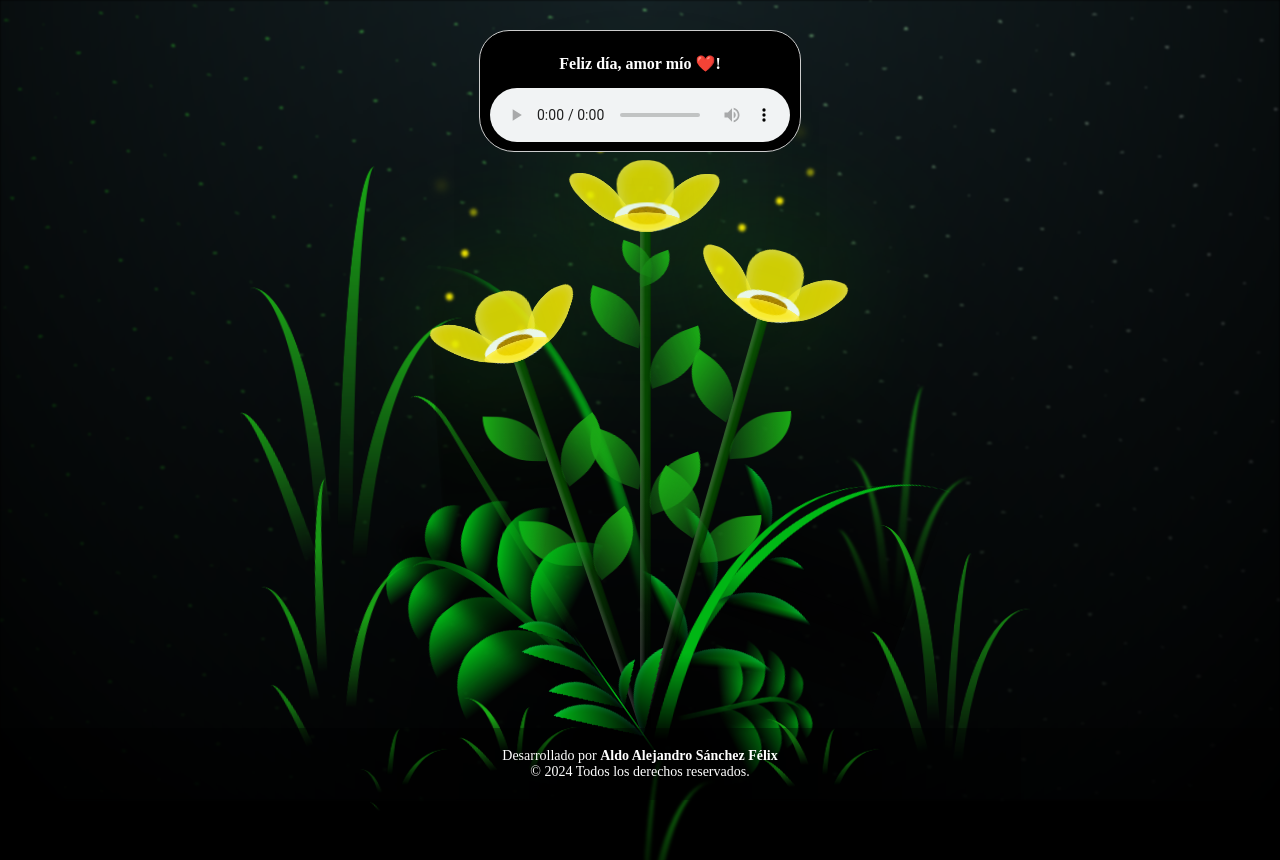
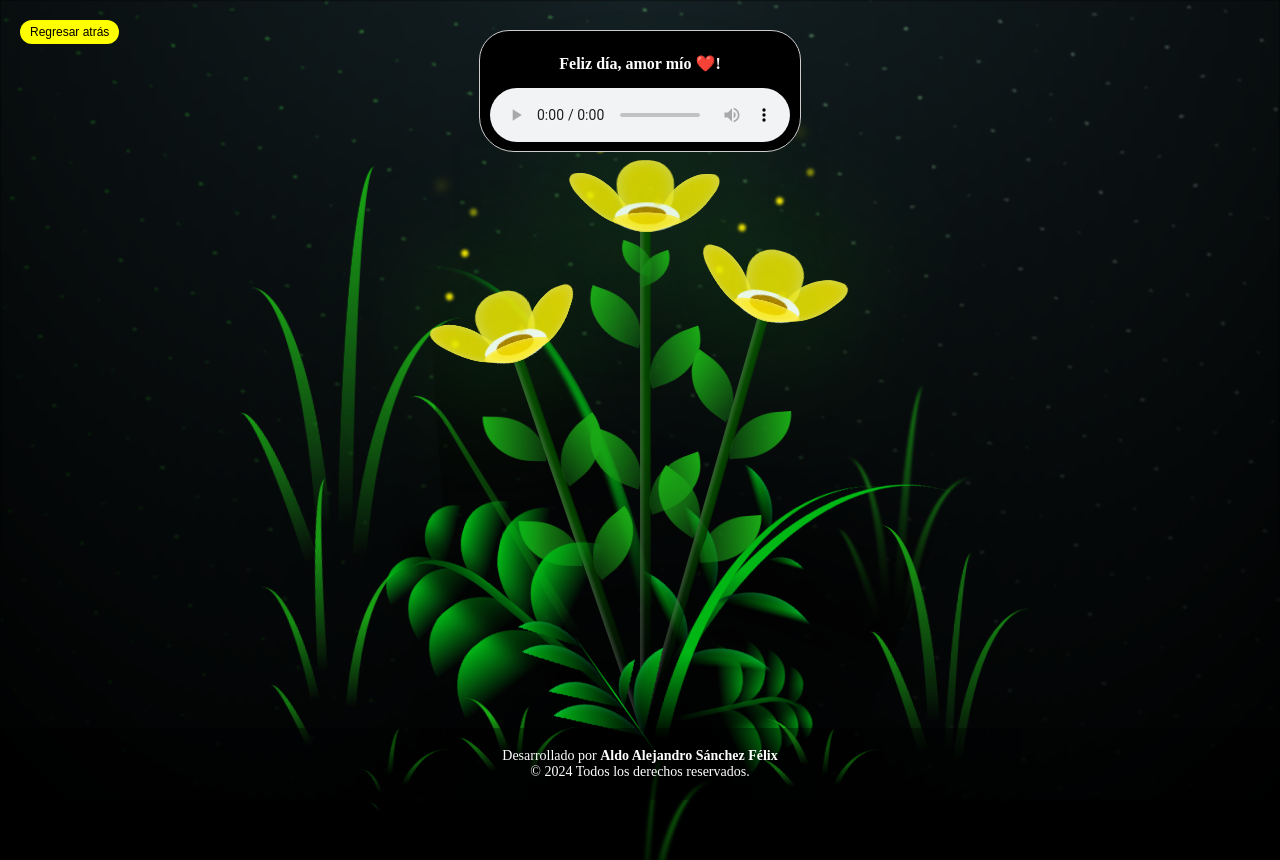
Before and after one commit to afelix97/JZJM, a plain HTML site: page Sorpresa/iloveyou/index.html in a window 1280 px wide. Shown: the top 860 px of the page. Drawn offline with Linux system fonts and the light colour scheme.

Commit message:
se agrega boton volver atras

```diff
--- a/Sorpresa/css/main.css
+++ b/Sorpresa/css/main.css
@@ -1607,3 +1607,22 @@ footer {
   font-weight: bold;
   color: #ffffff;
 }
+
+/* Estilo para el botón */
+.back-button {
+  position: fixed; /* Fija el botón en la posición */
+  top: 20px; /* Distancia desde la parte superior */
+  left: 20px; /* Distancia desde la izquierda */
+  z-index: 1000; /* Asegura que el botón esté por encima de otros elementos */
+  background-color: yellow; /* Fondo amarillo */
+  border: none; /* Sin bordes */
+  padding: 5px 10px; /* Ajusta el relleno según tu preferencia */
+  font-size: 12px; /* Tamaño de fuente */
+  cursor: pointer;
+  border-radius: 20px; /* Esquinas redondeadas */
+  transition: background-color 0.3s ease-in-out; /* Transición suave para el color de fondo */
+}
+.back-button:hover {
+  background-color: orange; /* Cambia el color de fondo al pasar el mouse a naranja */
+  box-shadow: 0 0 10px yellow, 0 0 20px yellow, 0 0 30px yellow; /* Efecto de resplandor amarillo */
+}
--- a/Sorpresa/iloveyou/index.html
+++ b/Sorpresa/iloveyou/index.html
@@ -320,6 +320,9 @@
         </div>
       </div>
     </div>
+     <!-- Botón de regresar atrás -->
+     <button onclick="window.history.back()" class="back-button">Regresar atrás</button>
+
     <div id="audioPlayer">
       <div>
         <h4 id="audioTitle">Feliz día, amor mío ❤️!</h4>
```
